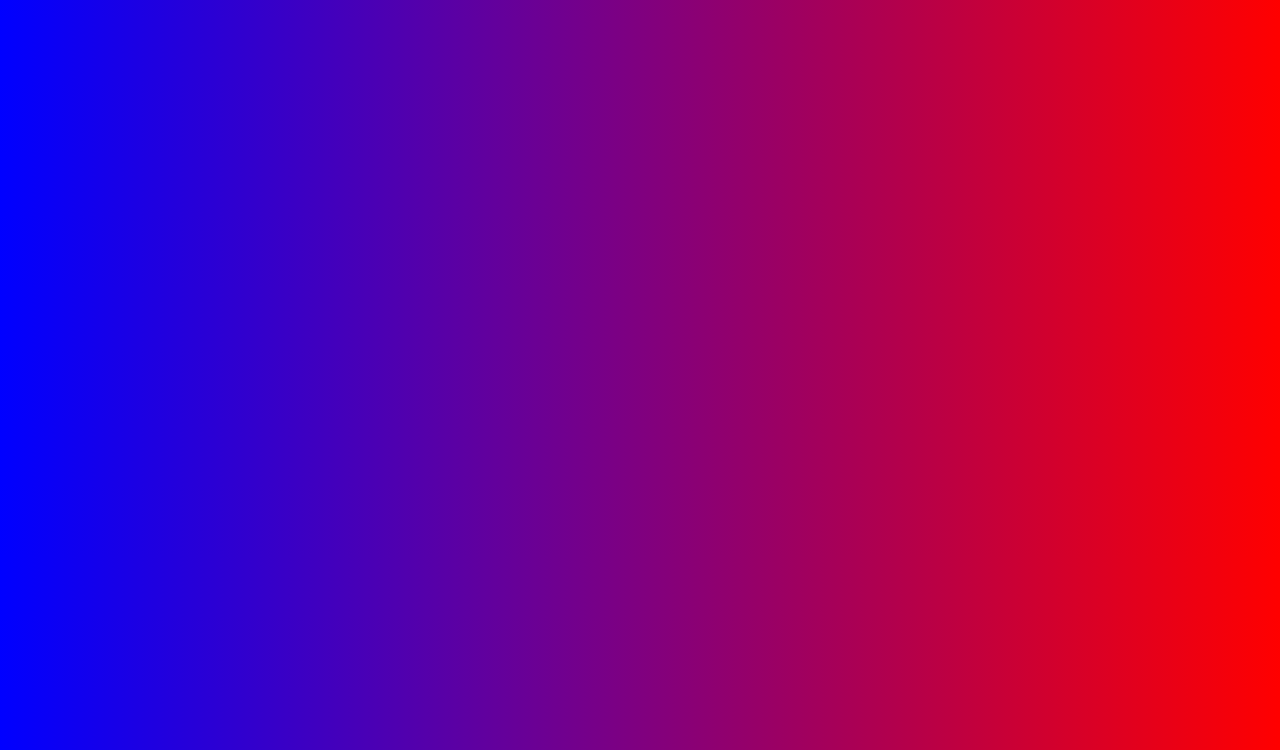
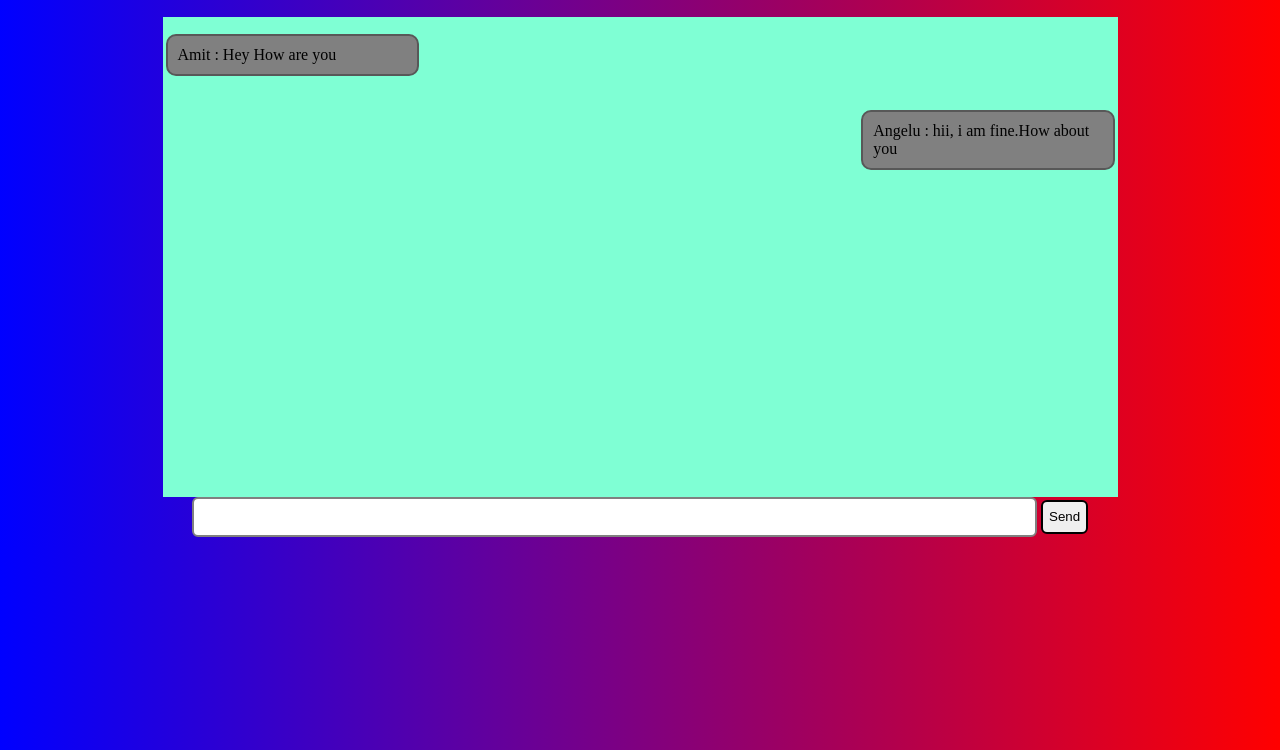
Before and after one commit to kramitsingh03/real-time-chat, a plain HTML site: page index.html in a window 1280 px wide. Shown: the part 50-800 px from the top of the page. Drawn offline with Linux system fonts and the light colour scheme.

Commit message:
update user-interface

```diff
--- a/css/style.css
+++ b/css/style.css
@@ -1,3 +1,48 @@
-body{
-    background: linear-gradient(to left,red,blue);
+body {
+    background: linear-gradient(to left, red, blue);
 }
+
+.container {
+    max-width: 955px;
+    margin: auto;
+    background-color: aquamarine;
+    height: 60vh;
+}
+
+.message {
+    background-color: grey;
+    width: 24%;
+    padding: 10px;
+    margin: 17px 3px;
+    border: 2px solid rgb(88, 88, 88);
+    border-radius: 10px;
+}
+
+.left {
+    float: left;
+    clear: both;
+}
+
+.right {
+    float: right;
+    clear: both;
+}
+#send-container{
+    display: block;
+    margin: auto;
+   text-align: center;
+   max-width: 985px;
+   width: 100%;
+}
+#messageInp{
+    width: 85%;
+    border: 2px solid grey;
+    border-radius: 6px;
+    height: 34px;
+}
+.btn{
+    cursor: pointer;
+    border: 2px solid black;
+    border-radius: 6px;
+    height: 34px;
+}
--- a/index.html
+++ b/index.html
@@ -11,5 +11,15 @@
     <nav>
         <h1>Amit Chat</h1>
     </nav>
+    <div class="container">
+        <div class="message left">Amit : Hey How are you</div>
+        <div class="message right">Angelu : hii, i am fine.How about you</div>
+    </div>
+    <div class="send">
+        <form action="#" id="send-container">
+            <input type="text" name="messageInp" id="messageInp">
+            <button class="btn" type="submit">Send</button>
+        </form>
+    </div>
 </body>
 </html>
```
